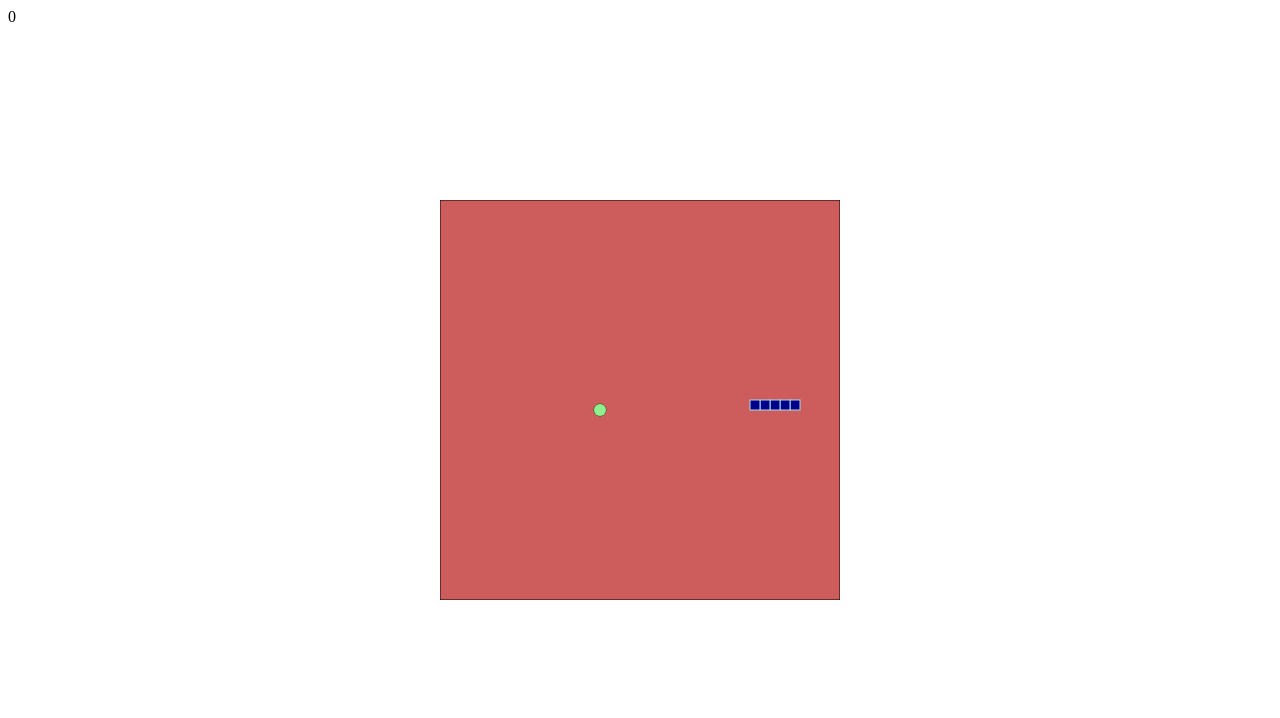
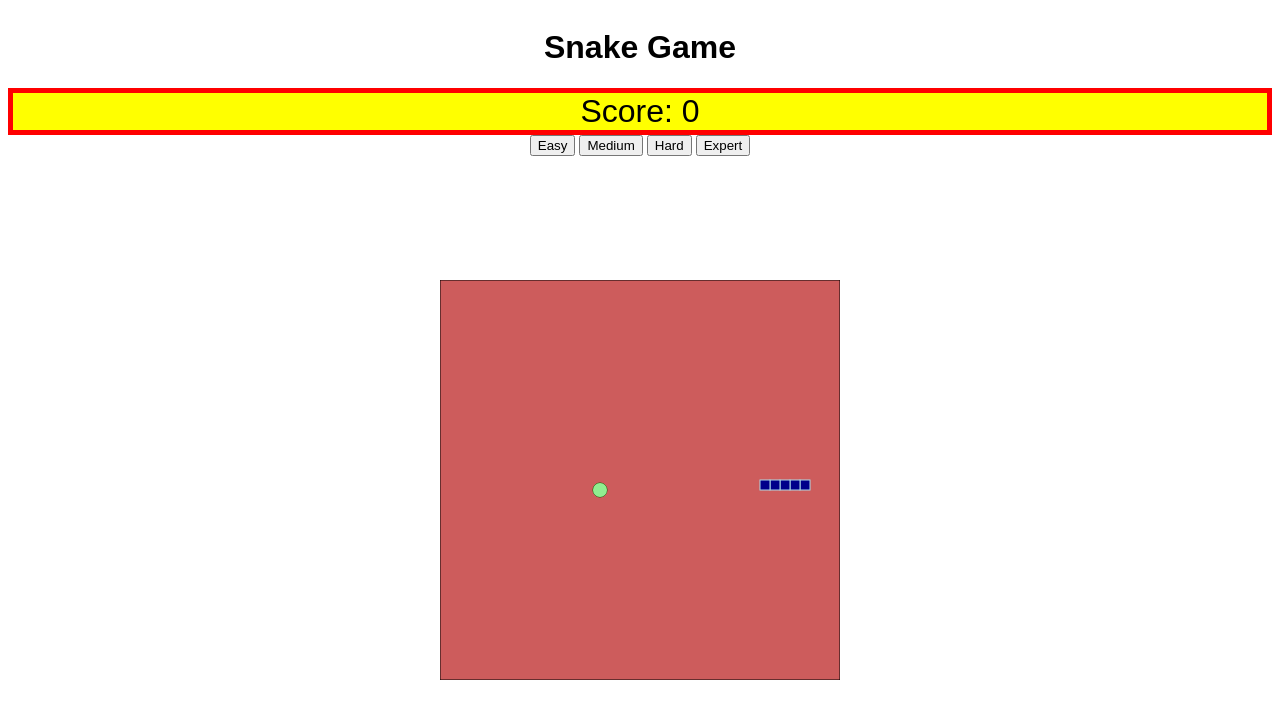
Before and after one commit to jmsp43/snakePractice, a plain HTML site: page index.html in a window 1280 px wide. Drawn offline with Linux system fonts and the light colour scheme.

Commit message:
playing with styling and adding easy, medium, hard modes

```diff
--- a/index.html
+++ b/index.html
@@ -1,16 +1,24 @@
 <!DOCTYPE html>
 <html lang="en">
-<head>
-    <meta charset="UTF-8">
-    <meta http-equiv="X-UA-Compatible" content="IE=edge">
-    <meta name="viewport" content="width=device-width, initial-scale=1.0">
+  <head>
+    <meta charset="UTF-8" />
+    <meta http-equiv="X-UA-Compatible" content="IE=edge" />
+    <meta name="viewport" content="width=device-width, initial-scale=1.0" />
     <title>Practice Snake Game</title>
-    <link href = 'style.css' rel = 'stylesheet'>
-</head>
-<body>
-    <div class = 'score'>0</div>
-    <canvas class = "gameCanvas" width = "400" height = "400"></canvas>
-
-    <script src = 'script.js'></script>
-</body>
+    <link href="style.css" rel="stylesheet" />
+  </head>
+  <body>
+    <canvas class="gameCanvas" width="400" height="400"></canvas>
+    <div class="title"><h1>Snake Game</h1></div>
+    <div class="score">Score: 0</div>
+    <div class="buttons">
+      <button>Easy</button>
+      <button>Medium</button>
+      <button>Hard</button>
+      <button>Expert</button>
+    </div>
+    <div class="snakeSize"></div>
+    <div class="gameEnded"></div>
+    <script src="script.js"></script>
+  </body>
 </html>
--- a/script.js
+++ b/script.js
@@ -30,11 +30,20 @@ let changingDirection = false;
 
 let foodX, foodY;
 
-let score = 0
+let score = 0;
+
+let easy = 280;
+let medium = 160;
+let hard = 80;
+let expert = 45;
+
+let time = easy;
 
 ///// EVENT LISTENER /////
 
 document.addEventListener("keydown", changeDirection);
+
+
 
 //////////// FUNCTIONS ///////////////
 
@@ -60,39 +69,35 @@ function clearBoard() {
   boardCtx.strokeRect(0, 0, board.width, board.height);
 }
 
-
-
 //draws and prints circles of food
 function printFood() {
   boardCtx.fillStyle = "lightgreen";
   boardCtx.strokeStyle = "darkgreen";
-  boardCtx.beginPath()
-  boardCtx.arc(foodX, foodY, 6, 0, 2 * Math.PI)
-  boardCtx.stroke()
-  boardCtx.fill()
+  boardCtx.beginPath();
+  boardCtx.arc(foodX, foodY, 7, 0, 2 * Math.PI);
+  boardCtx.stroke();
+  boardCtx.fill();
 }
-
 
 //random probabality of food
 function randomFood(min, max) {
-  return Math.round(Math.random()* ((max-min) + min)/10) * 10
+  return Math.round((Math.random() * (max - min + min)) / 10) * 10;
 }
 
 //checks if any of the snakes squares touch any food circles
 function snakeAte(snakeSquare) {
   //wasn't working before bc i had a strict equals operator
-  const ate = snakeSquare.x == foodX && snakeSquare.y == foodY
+  const ate = snakeSquare.x == foodX && snakeSquare.y == foodY;
   if (ate === true) {
-    generateFood
+    generateFood;
   }
 }
 
 function generateFood() {
-  foodX = randomFood(0, board.width - 10)
-  foodY = randomFood(0, board.height - 10)
-  snake.forEach(snakeAte)
+  foodX = randomFood(0, board.width - 10);
+  foodY = randomFood(0, board.height - 10);
+  snake.forEach(snakeAte);
 }
-
 
 //updates position of the snake
 function moveSnake() {
@@ -100,12 +105,15 @@ function moveSnake() {
   const head = { x: snake[0].x + dx, y: snake[0].y + dy };
   //puts new head at position in front of rest of body
   snake.unshift(head);
-  const eaten = snake[0].x === foodX && snake[0].y === foodY
+  const eaten = snake[0].x === foodX && snake[0].y === foodY;
   if (eaten === true) {
-    score += 10
-    document.querySelector('.score').innerHTML = score
+    score += 10;
+    document.querySelector(".score").innerHTML = `Score: ${score}`;
+    document.querySelector(
+      ".snakeSize"
+    ).innerHTML = `Snake is now ${snake.length} units long`;
     //make new food somewhere else
-    generateFood()
+    generateFood();
   } else {
     //pop off last snake square
     snake.pop();
@@ -158,7 +166,8 @@ function gameOver() {
     const collision = snake[i].x === snake[0].x && snake[i].y === snake[0].y;
 
     if (collision === true) {
-      window.alert("Game over, head collided with body");
+      document.querySelector(".gameEnded").innerHTML =
+        "Game over, head collided with body";
       return true;
     }
   }
@@ -182,7 +191,8 @@ function gameOver() {
     hitTopWall === true ||
     hitBottomWall === true
   ) {
-    window.alert("Game over, collided with wall");
+    document.querySelector(".gameEnded").innerHTML =
+      "Game over, head collided with wall";
     return true;
   } else return false;
 }
@@ -199,8 +209,10 @@ function runGame() {
     printFood();
     moveSnake();
     runGame();
-  }, 300);
+  }, time);
 }
 
-generateFood()
+generateFood();
+
+// document.addEventListener('click', runGame())
 runGame();
--- a/style.css
+++ b/style.css
@@ -1,6 +1,38 @@
+
+body{
+    display: flex;
+    flex-direction: column;
+}
+
 .gameCanvas{
     position: absolute;
-    top:50%;
+    top:60%;
     left: 50%;
     transform: translate(-50%, -50%);
 }
+
+.title{
+    font-family: fantasy;
+    text-align: center;
+}
+
+.score{
+    font-family: fantasy;
+    font-size: xx-large;
+    border: 5px solid red;
+    background: yellow;
+    text-align: center;
+}
+
+.buttons{
+    text-align: center;
+    visibility: visible;
+}
+
+.snakeSize{
+    background: magenta
+}
+
+.gameEnded {
+    background: lightblue
+}
```
Also changed, not shown: 1 other file.
